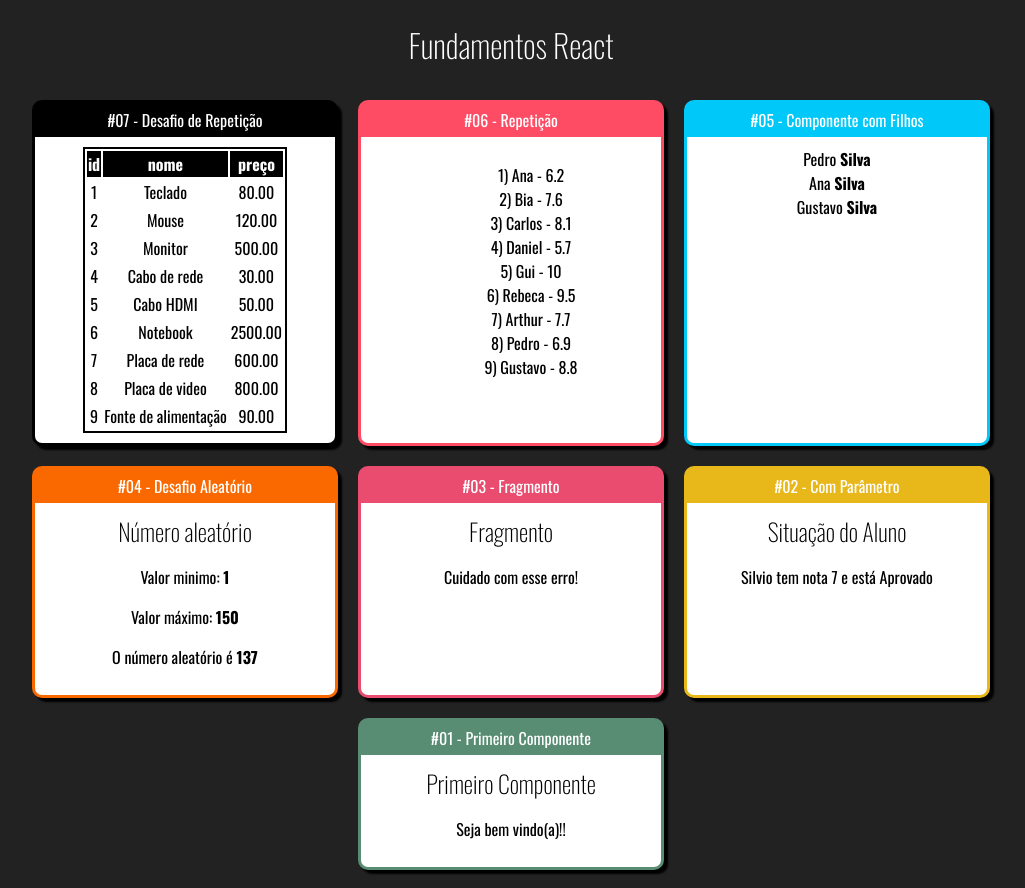
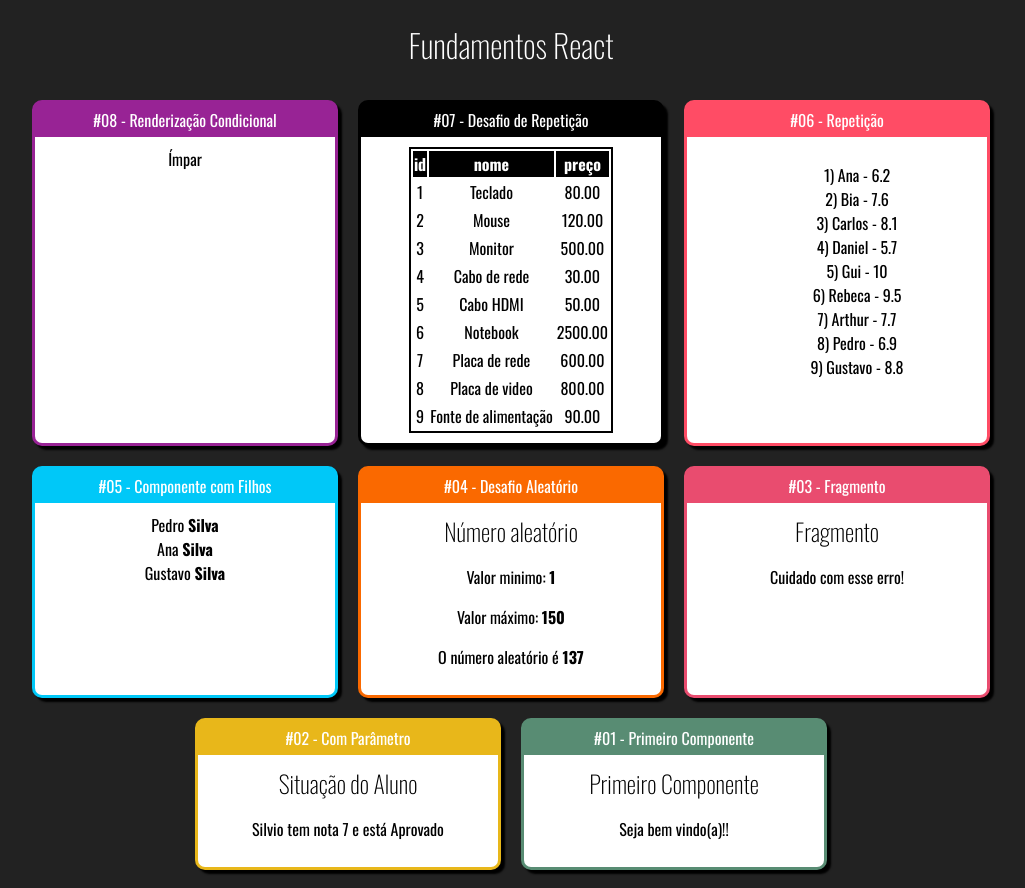
Before and after one commit to SilvioDiasJr/fundamentos-react, a React (Create React App) app in the folder fundamentos-react/: page / in a window 1280 px wide. Shown: the whole page, without its empty margins (129-1154 px from the left). Built offline with nearby package versions, Linux system fonts and the light colour scheme.

Commit message:
modificar a importação do componente ParOuImpar.jsx

```diff
--- a/fundamentos-react/src/App.jsx
+++ b/fundamentos-react/src/App.jsx
@@ -8,9 +8,11 @@ import Card from './components/layout/Card'
 import Familia from './components/basicos/Familia'
 import FamiliaMembro from './components/basicos/FamiliaMembro'
 import ListaAlunos from './components/repeticao/ListaAlunos'
+import TabelaProdutos from './components/repeticao/TabelaProdutos'
+import ParOuImpar from './components/condicional/ParOuImpar'
 
 import './App.css'
-import TabelaProdutos from './components/repeticao/TabelaProdutos'
+
 
 const App = () => {
   return (
@@ -18,6 +20,10 @@ const App = () => {
       <h1>Fundamentos React</h1>
 
       <div className="Cards">
+        <Card titulo="#08 - Renderização Condicional" color="#982395">
+          <ParOuImpar numero={21}/>
+        </Card>
+
         <Card titulo="#07 - Desafio de Repetição" color="#000">
           <TabelaProdutos />
         </Card>
```
